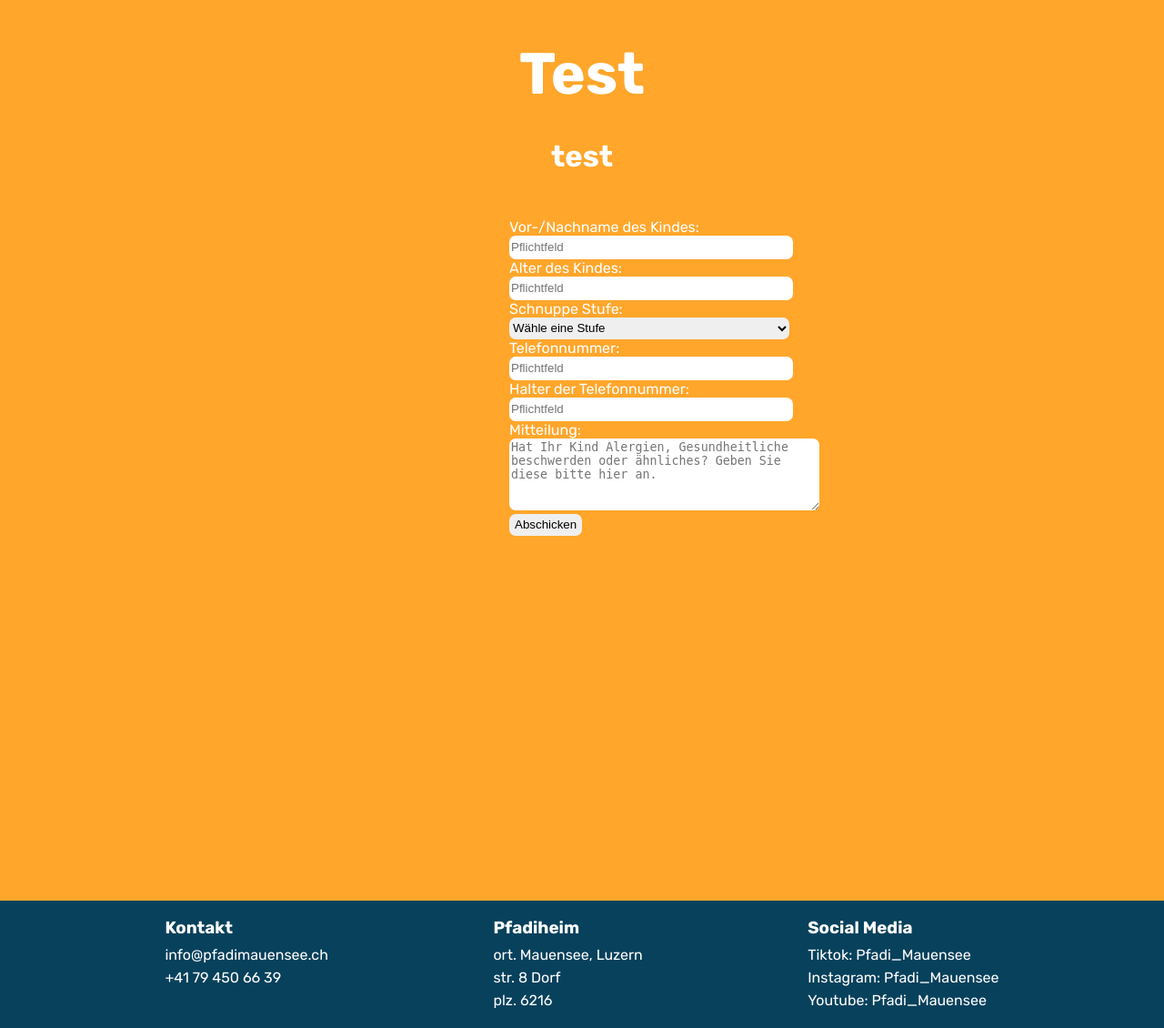
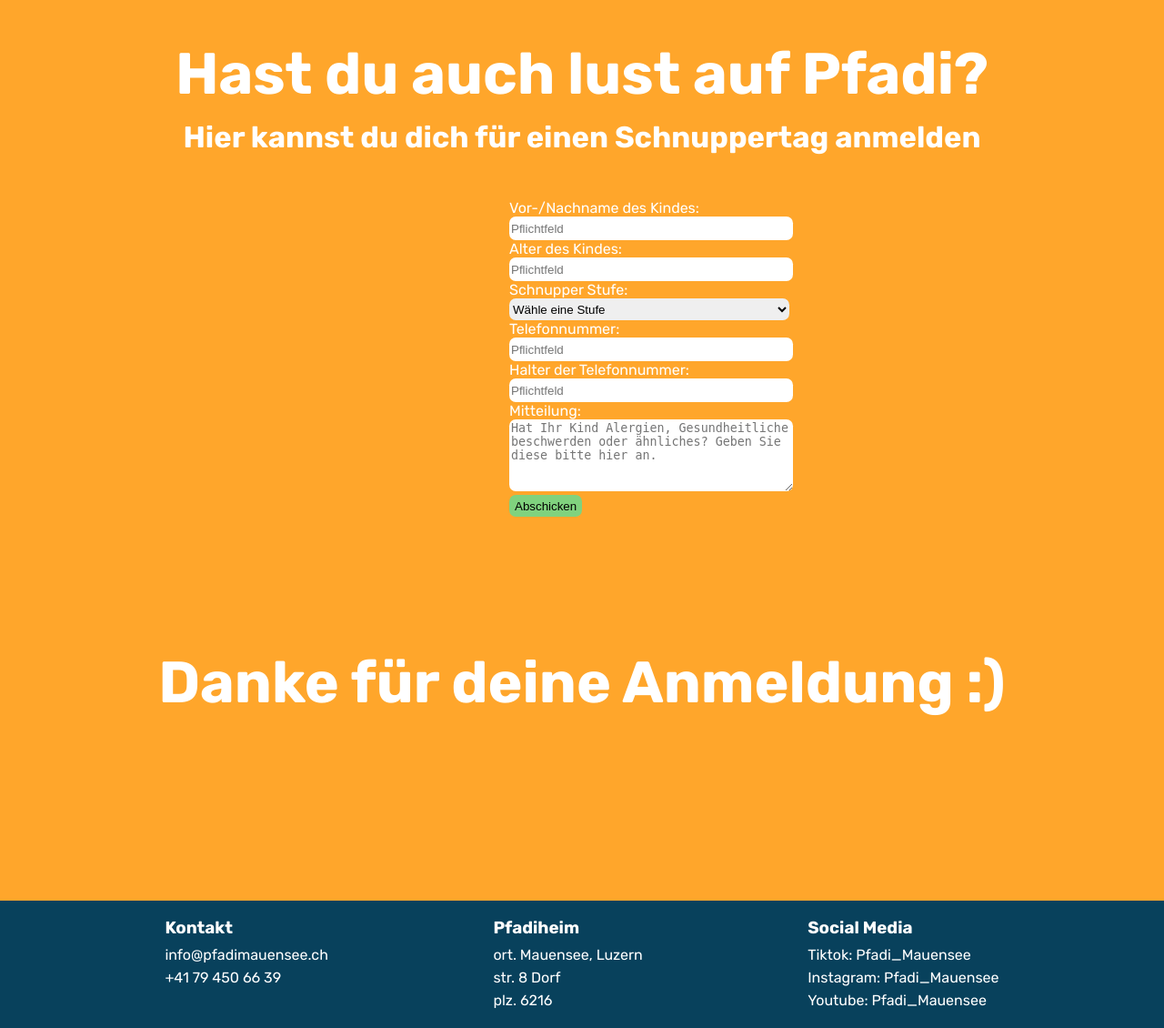
Before and after one commit to Matcha-Git/Pfadi-Mauesee, a PHP site: page /anmelde-form.html in a window 1280 px wide. Shown: the part 150-1280 px from the top of the page at 91% size. Run offline with PHP 8.4, Linux system fonts and the light colour scheme.

Commit message:
wobsite is done (for now)

```diff
--- a/anmelde-form.css
+++ b/anmelde-form.css
@@ -22,6 +22,10 @@
     margin-bottom: 0px;
 }
 
+.top2txt {
+    margin-top: 12.5px;
+}
+
 .flex_form {
     display: flex;
 }
@@ -44,11 +48,13 @@ button {
     height: 3vh;
     border-radius: 0.9vh;
     border-style: hidden;
+    background-color: rgba(119, 214, 132, 0.932);
 }
 
 textarea {
     border-radius: 0.9vh;
     border-style: hidden;
+    width: 38.5vh;
 }
 
 select {
@@ -57,3 +63,7 @@ select {
     border-radius: 0.9vh;
     border-style: hidden;
 }
+
+.top1txt2 {
+    margin-top: 18vh;
+}
--- a/anmelde-form.html
+++ b/anmelde-form.html
@@ -26,13 +26,13 @@
         </nav>
         <main>
           <div class="top1">
-            <h1 class="top1txt">Test</h1>
+            <h1 class="top1txt">Hast du auch lust auf Pfadi?</h1>
           </div>
           <div class="top2">
-            <h3>test</h3>
+            <h3 class="top2txt">Hier kannst du dich für einen Schnuppertag anmelden</h3>
           </div>
           <div class="flex_form">
-            <form action="https://formlog.offline.ch/log" method="post">
+            <form action="index.php" method="post">
               <div>
                   <lable for="textfeld1">Vor-/Nachname des Kindes:</lable><br>
                   <input type="text" placeholder="Pflichtfeld" required id="textfeld1" name="Vor-/Nachname">
@@ -42,7 +42,7 @@
                 <input type="text" placeholder="Pflichtfeld" required id="textfeld2" name="Alter">
               </div>
               <div>
-                <lable for="select1">Schnuppe Stufe:</lable><br>
+                <lable for="select1">Schnupper Stufe:</lable><br>
                 <select name="select1">
                   <option value="-">Wähle eine Stufe</option>
                   <option value="Biberstufe">Biberstufe</option>
@@ -67,6 +67,9 @@
                   <button type="submit">Abschicken</button>
               </div>
             </form>
+          </div>
+          <div class="top1">
+            <h1 class="top1txt2">Danke für deine Anmeldung :)</h1>
           </div>
         </main>
         <footer>
```
Also changed, not shown: index.php (+27 -6 lines).
